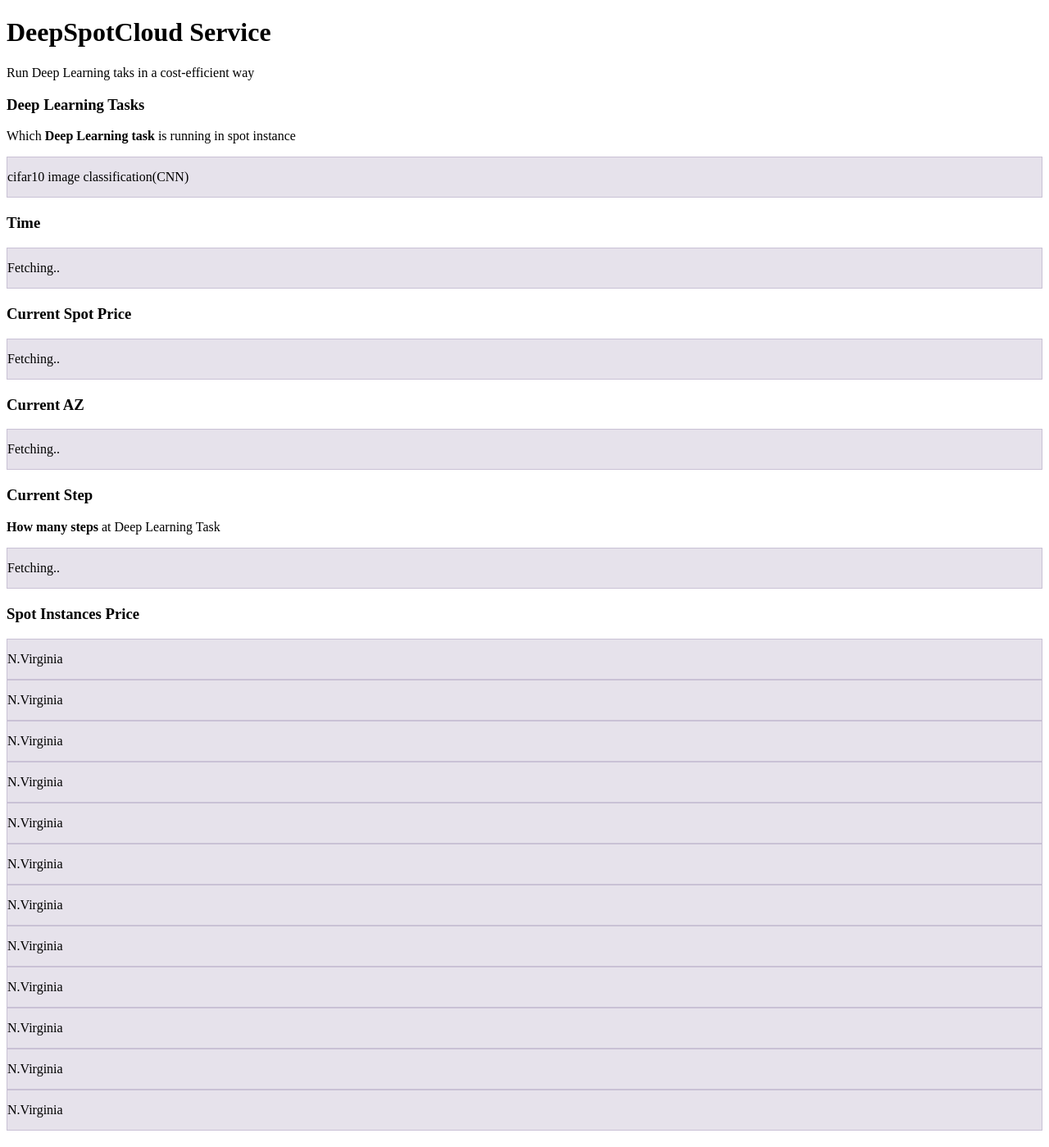
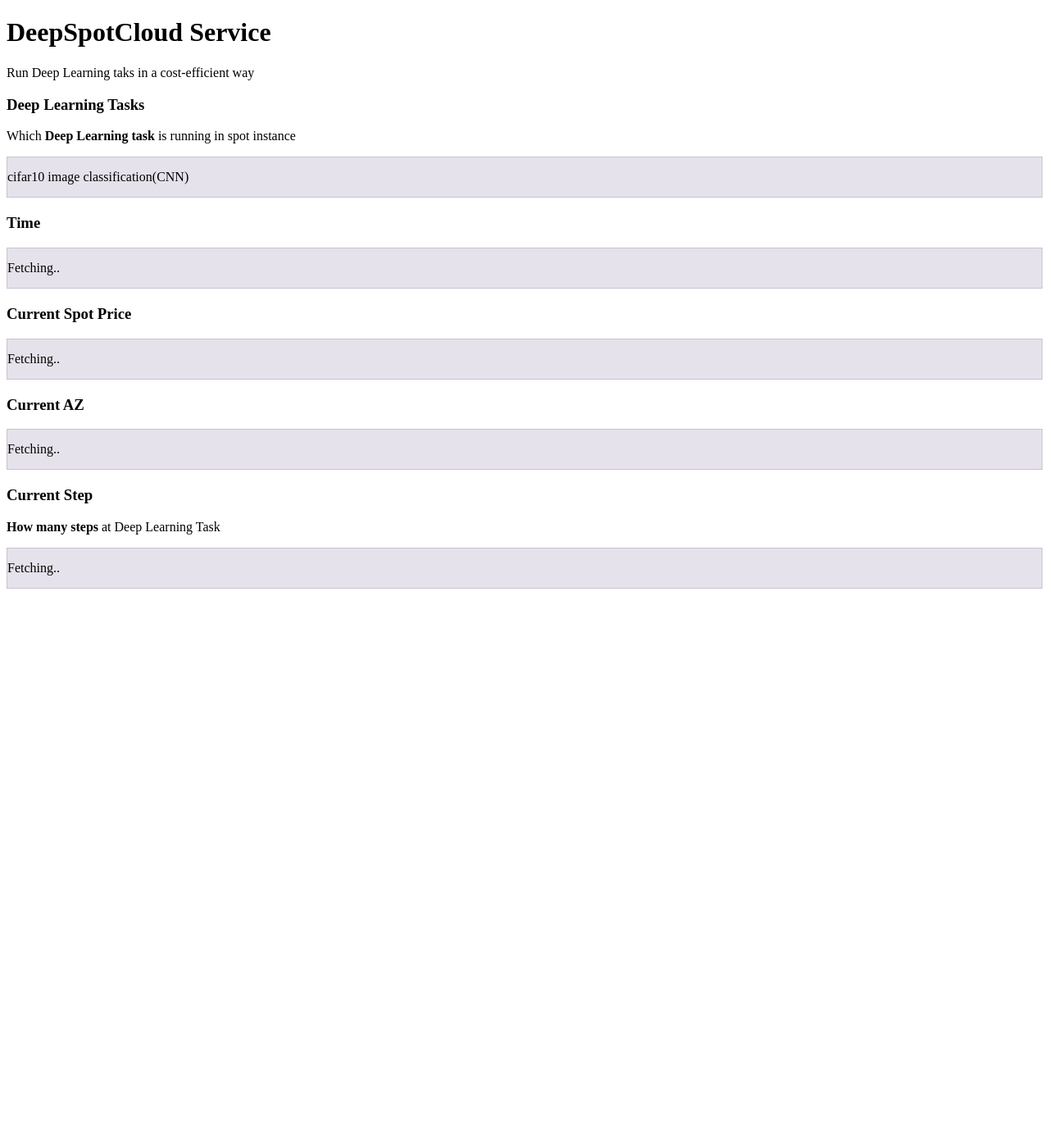
Before and after one commit to ddps-lab/kmu-bigdata.github.io, a Jekyll site: the page research/deep-spot-cloud/index.html, which Jekyll copies as it is, in a window 1280 px wide. Shown: the whole page at 82% size. Built offline with Jekyll 4.4.1, drawn with Linux system fonts in a browser that asks for light colours; nearby versions of some CDN libraries; after the commit the page ends 900 px from its top, so only the background shows below that.

Commit message:
modified a little

```diff
--- a/research/deep-spot-cloud/index.html
+++ b/research/deep-spot-cloud/index.html
@@ -102,7 +102,7 @@ $(document).ready(
       </div>
 
 
-      <h3>Spot Instances Price </h3>
+      <!-- <h3>Spot Instances Price </h3>
       <div class="row">
         <div class="col-md-4">N.Virginia</div>
         <div class="col-md-4">N.Virginia</div>
@@ -116,7 +116,7 @@ $(document).ready(
         <div class="col-md-4">N.Virginia</div>
         <div class="col-md-4">N.Virginia</div>
         <div class="col-md-4">N.Virginia</div>
-      </div>
+      </div> -->
       <!-- <script>
     var link='{"url":"http://mywp.com/cilacap/api/get_posts/", "id":"url_id_01"}';
     var jcontent= JSON.parse(link);
```
